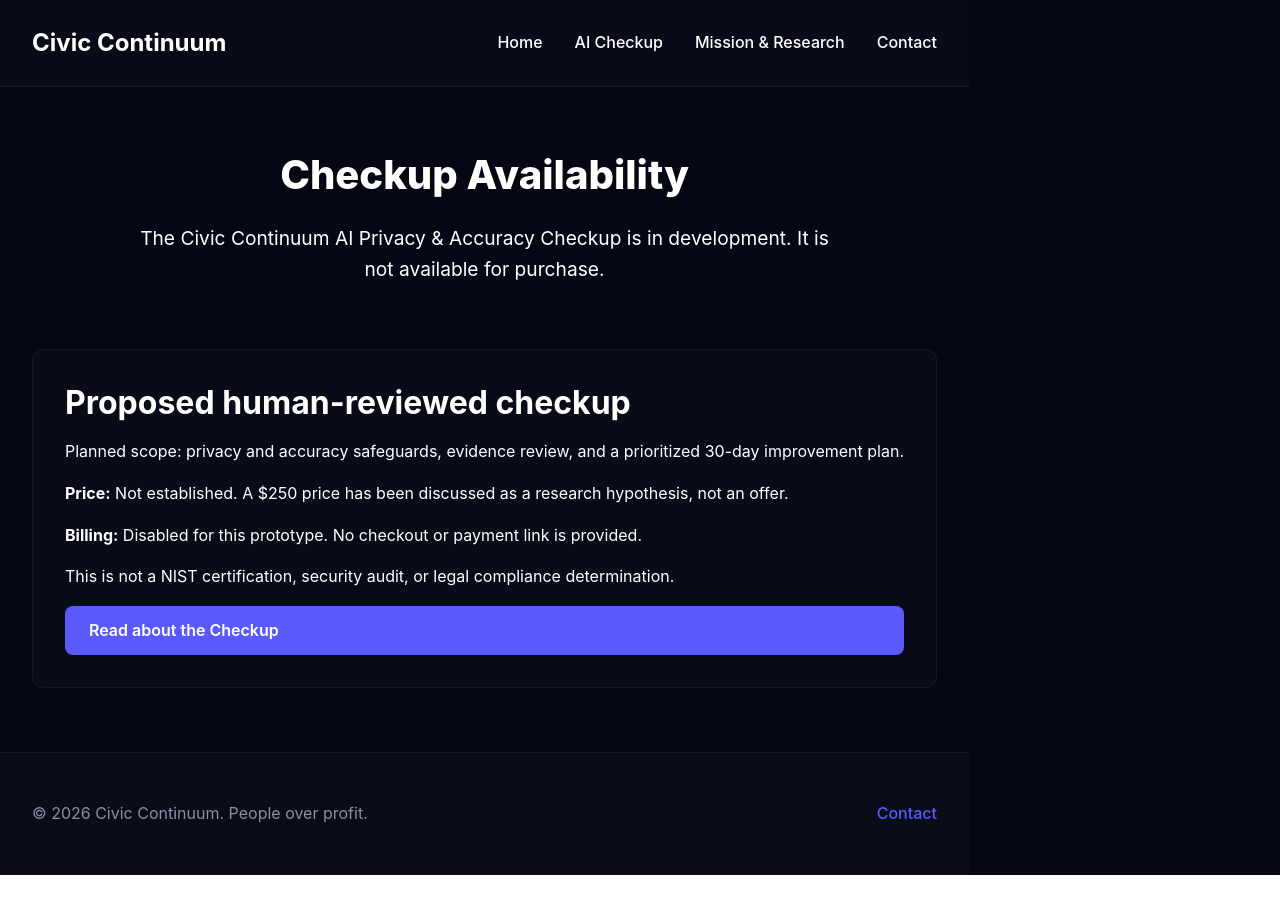
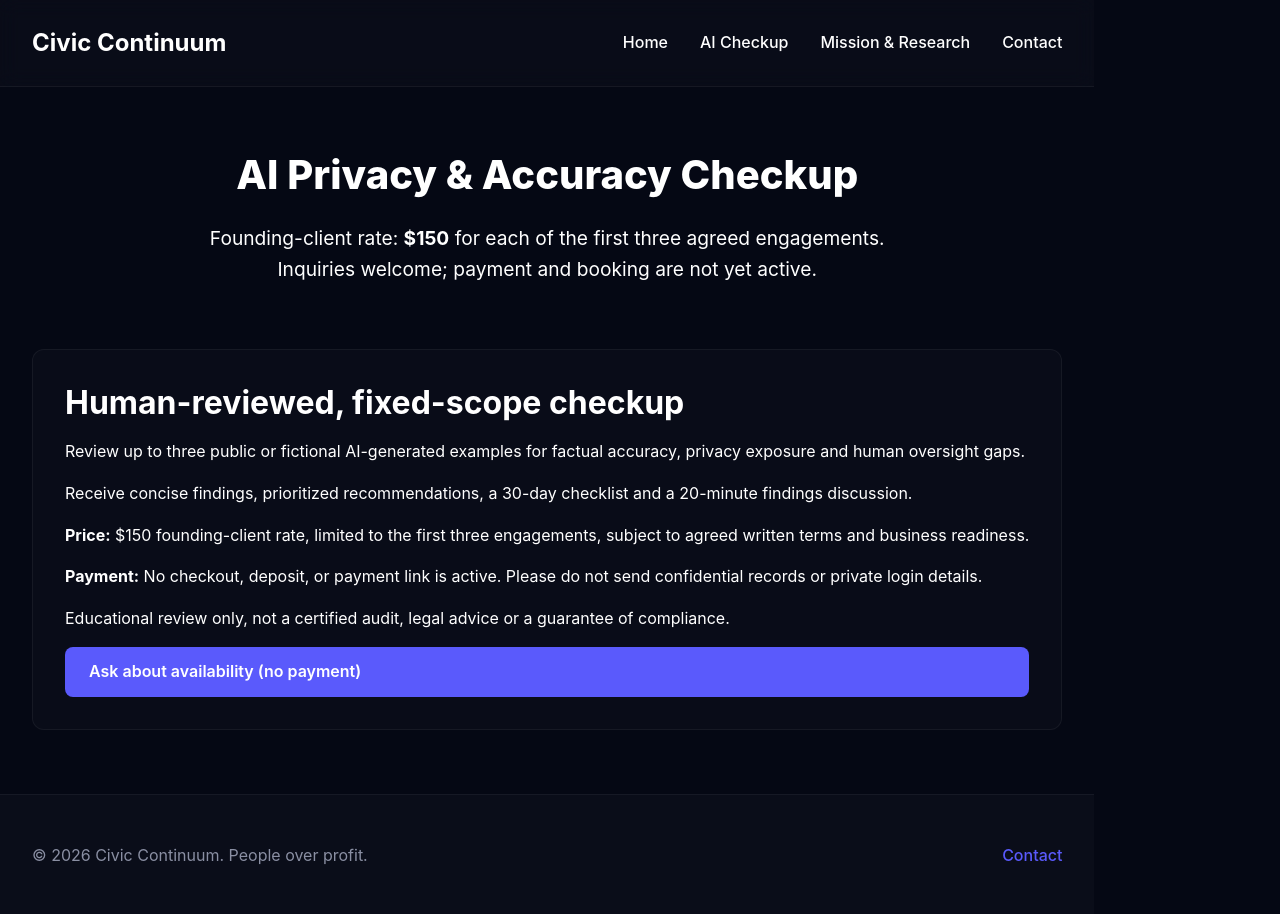
Before and after one commit to mommommy1960-lang/maya-node, a React (Vite) app in the folder frontend/: page /pricing in a window 1280 px wide. Shown: the top 914 px of the page. Before the commit the page ends 875 px from the top, so only its background shows below. Built offline with nearby package versions, Linux system fonts and the light colour scheme.

Commit message:
Align isolated checkup preview with approved $150 founding-client offer

```diff
--- a/frontend/src/pages/Pricing.jsx
+++ b/frontend/src/pages/Pricing.jsx
@@ -3,14 +3,15 @@ import { Link } from 'react-router-dom';
 import './Pricing.css';
 const Pricing = () => (
   <div className="pricing"><section className="section"><div className="container">
-    <h1 className="text-center">Checkup Availability</h1>
-    <p className="pricing-intro text-center">The Civic Continuum AI Privacy &amp; Accuracy Checkup is in development. It is not available for purchase.</p>
-    <div className="pricing-card card"><h2>Proposed human-reviewed checkup</h2>
-      <p>Planned scope: privacy and accuracy safeguards, evidence review, and a prioritized 30-day improvement plan.</p>
-      <p><strong>Price:</strong> Not established. A $250 price has been discussed as a research hypothesis, not an offer.</p>
-      <p><strong>Billing:</strong> Disabled for this prototype. No checkout or payment link is provided.</p>
-      <p>This is not a NIST certification, security audit, or legal compliance determination.</p>
-      <Link to="/services" className="btn btn-primary">Read about the Checkup</Link>
+    <h1 className="text-center">AI Privacy &amp; Accuracy Checkup</h1>
+    <p className="pricing-intro text-center">Founding-client rate: <strong>$150</strong> for each of the first three agreed engagements. Inquiries welcome; payment and booking are not yet active.</p>
+    <div className="pricing-card card"><h2>Human-reviewed, fixed-scope checkup</h2>
+      <p>Review up to three public or fictional AI-generated examples for factual accuracy, privacy exposure and human oversight gaps.</p>
+      <p>Receive concise findings, prioritized recommendations, a 30-day checklist and a 20-minute findings discussion.</p>
+      <p><strong>Price:</strong> $150 founding-client rate, limited to the first three engagements, subject to agreed written terms and business readiness.</p>
+      <p><strong>Payment:</strong> No checkout, deposit, or payment link is active. Please do not send confidential records or private login details.</p>
+      <p>Educational review only, not a certified audit, legal advice or a guarantee of compliance.</p>
+      <Link to="/contact" className="btn btn-primary">Ask about availability (no payment)</Link>
     </div>
   </div></section></div>
 );
```
